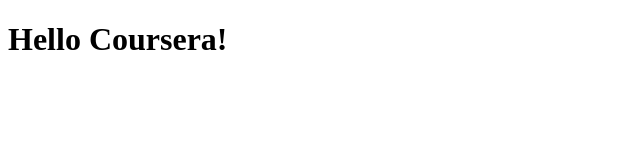
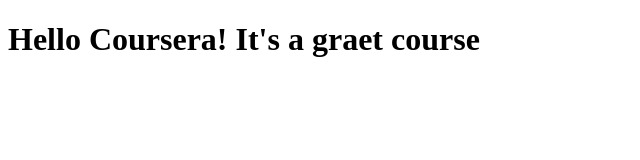
Before and after one commit to senthiharshidha/coursera-test, a plain HTML site: page site/index.html in a window 1280 px wide. Shown: the whole page, without its empty margins (0-640 px from the left). Drawn offline with Linux system fonts and the light colour scheme.

Commit message:
Small addition to our page content.

```diff
--- a/site/index.html
+++ b/site/index.html
@@ -3,9 +3,9 @@
 <head>
 	<meta charset="utf-8">
 	<meta name="viewport" content="width=device-width, initial-scale=1">
-	<title>Hello Coursera! It's a great course</title>
+	<title></title>
 </head>
-<body><h1>Hello Coursera!</h1>
+<body><h1>Hello Coursera! It's a graet course</h1>
 
 </body>
 </html>
```
